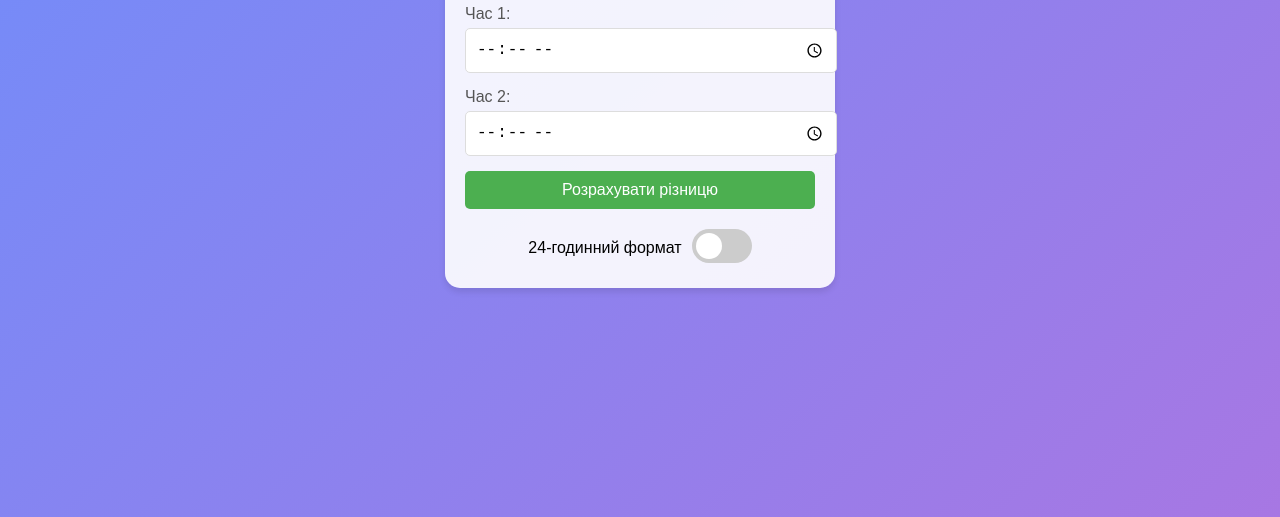
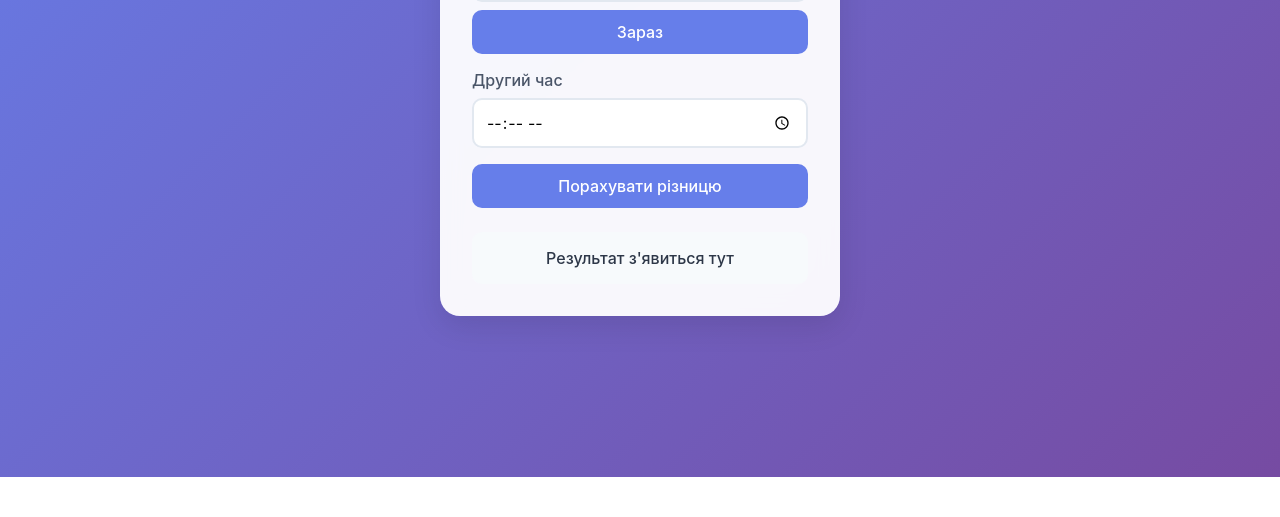
Before and after one commit to kolsnartem/TimeGap, a plain HTML site: page index.html in a window 1280 px wide. Shown: the part 323-840 px from the top of the page. After the commit the page ends 800 px from the top, so only its background shows below. Drawn offline with Linux system fonts and the light colour scheme.

Commit message:
Update index.html

```diff
--- a/index.html
+++ b/index.html
@@ -3,43 +3,170 @@
 <head>
     <meta charset="UTF-8">
     <meta name="viewport" content="width=device-width, initial-scale=1.0">
-    <title>TimeGap</title>
-    <link rel="stylesheet" href="styles.css">
-    <link rel="manifest" href="manifest.json">
-    <link rel="apple-touch-icon" href="time.png">
-    <meta name="apple-mobile-web-app-capable" content="yes">
-    <meta name="apple-mobile-web-app-status-bar-style" content="6e8efb">
-    <meta name="theme-color" content="#6e8efb">
+    <title>Калькулятор часу</title>
+    <style>
+        * {
+            margin: 0;
+            padding: 0;
+            box-sizing: border-box;
+            font-family: -apple-system, BlinkMacSystemFont, 'Segoe UI', Roboto, Oxygen, Ubuntu, Cantarell, sans-serif;
+        }
+
+        body {
+            min-height: 100vh;
+            display: flex;
+            justify-content: center;
+            align-items: center;
+            background: linear-gradient(135deg, #667eea 0%, #764ba2 100%);
+            padding: 20px;
+        }
+
+        .calculator {
+            background: rgba(255, 255, 255, 0.95);
+            padding: 2rem;
+            border-radius: 20px;
+            box-shadow: 0 10px 30px rgba(0, 0, 0, 0.1);
+            width: 100%;
+            max-width: 400px;
+            backdrop-filter: blur(10px);
+        }
+
+        .title {
+            color: #2d3748;
+            text-align: center;
+            margin-bottom: 1.5rem;
+            font-size: 1.5rem;
+            font-weight: 600;
+        }
+
+        .input-group {
+            margin-bottom: 1rem;
+        }
+
+        .label {
+            display: block;
+            margin-bottom: 0.5rem;
+            color: #4a5568;
+            font-weight: 500;
+        }
+
+        .input {
+            width: 100%;
+            padding: 0.75rem;
+            border: 2px solid #e2e8f0;
+            border-radius: 10px;
+            font-size: 1rem;
+            transition: all 0.3s;
+            appearance: none;
+        }
+
+        .input:focus {
+            outline: none;
+            border-color: #667eea;
+            box-shadow: 0 0 0 3px rgba(102, 126, 234, 0.1);
+        }
+
+        .button {
+            background: #667eea;
+            color: white;
+            border: none;
+            padding: 0.75rem 1.5rem;
+            border-radius: 10px;
+            font-size: 1rem;
+            font-weight: 500;
+            cursor: pointer;
+            width: 100%;
+            transition: all 0.3s;
+        }
+
+        .button:hover {
+            background: #5a67d8;
+            transform: translateY(-1px);
+        }
+
+        .button:active {
+            transform: translateY(0);
+        }
+
+        .result {
+            margin-top: 1.5rem;
+            padding: 1rem;
+            background: #f7fafc;
+            border-radius: 10px;
+            text-align: center;
+            color: #2d3748;
+            font-weight: 500;
+        }
+
+        @media (max-width: 480px) {
+            .calculator {
+                padding: 1.5rem;
+            }
+        }
+    </style>
 </head>
 <body>
-    <div class="container">
-        <h1>TimeGap</h1>
+    <div class="calculator">
+        <h1 class="title">Калькулятор часу</h1>
+
         <div class="input-group">
-            <label for="time1">Час 1:</label>
-            <input type="time" id="time1" required>
+            <label class="label" for="time1">Перший час</label>
+            <input type="time" id="time1" class="input">
+            <button onclick="setNow()" class="button" style="margin-top: 0.5rem;">Зараз</button>
         </div>
+
         <div class="input-group">
-            <label for="time2">Час 2:</label>
-            <input type="time" id="time2" required>
+            <label class="label" for="time2">Другий час</label>
+            <input type="time" id="time2" class="input">
         </div>
-        <button onclick="calculateTimeDifference()">Розрахувати різницю</button>
-        <div id="result"></div>
-        <div class="switch">
-            <span class="switch-label">24-годинний формат</span>
-            <label class="switch-toggle">
-                <input type="checkbox" id="formatToggle" onchange="toggleTimeFormat()">
-                <span class="slider"></span>
-            </label>
+
+        <button onclick="calculateDifference()" class="button">Порахувати різницю</button>
+
+        <div class="result" id="result">
+            Результат з'явиться тут
         </div>
     </div>
 
-    <script src="app.js"></script>
     <script>
-        if ('serviceWorker' in navigator) {
-            navigator.serviceWorker.register('service-worker.js')
-                .then((reg) => console.log('Service worker registered', reg))
-                .catch((err) => console.log('Service worker not registered', err));
+        function setNow() {
+            const now = new Date();
+            const hours = String(now.getHours()).padStart(2, '0');
+            const minutes = String(now.getMinutes()).padStart(2, '0');
+            document.getElementById('time1').value = `${hours}:${minutes}`;
         }
+
+        function calculateDifference() {
+            const time1 = document.getElementById('time1').value;
+            const time2 = document.getElementById('time2').value;
+
+            if (!time1 || !time2) {
+                document.getElementById('result').innerHTML = 'Будь ласка, введіть обидва значення часу';
+                return;
+            }
+
+            const [hours1, minutes1] = time1.split(':').map(Number);
+            const [hours2, minutes2] = time2.split(':').map(Number);
+
+            let diffMinutes = (hours2 * 60 + minutes2) - (hours1 * 60 + minutes1);
+
+            // Якщо різниця від'ємна, додаємо 24 години
+            if (diffMinutes < 0) {
+                diffMinutes += 24 * 60;
+            }
+
+            const diffHours = Math.floor(diffMinutes / 60);
+            const remainingMinutes = diffMinutes % 60;
+
+            const hoursText = diffHours > 0 ? `${diffHours} год ` : '';
+            const minutesText = remainingMinutes > 0 ? `${remainingMinutes} хв` : '';
+
+            const resultText = hoursText + minutesText || '0 хв';
+            document.getElementById('result').innerHTML = `Різниця: ${resultText}`;
+        }
+
+        // Автоматичний розрахунок при зміні значень
+        document.getElementById('time1').addEventListener('change', calculateDifference);
+        document.getElementById('time2').addEventListener('change', calculateDifference);
     </script>
 </body>
 </html>
```
